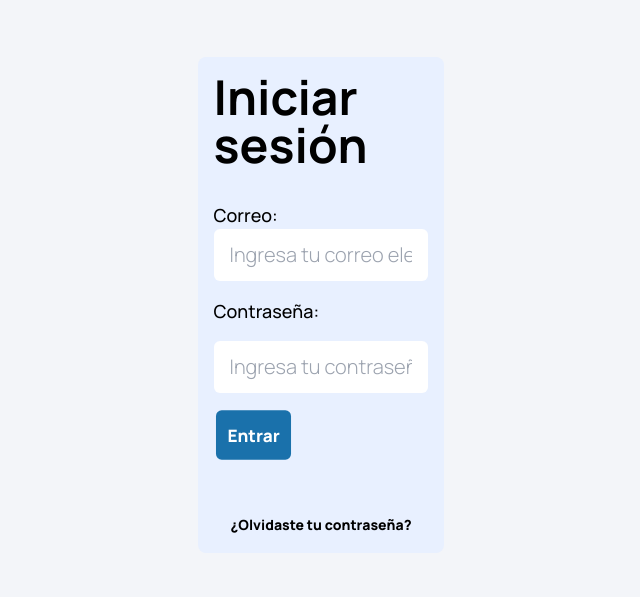
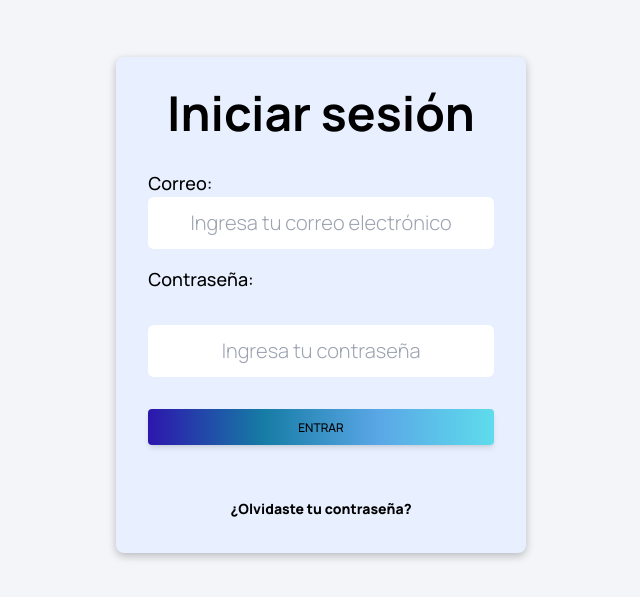
Before and after one commit to QUEVEDODENTAL/quevedo_dental, a Next.js app: page /auth/login in a window 1280 px wide. Shown: the part 111-708 px from the top of the page, without its empty margins (319-959 px from the left). Built offline with nearby package versions, Linux system fonts and the light colour scheme.

Commit message:
Primer cambio login

```diff
--- a/prisma/prueba.js
+++ b/prisma/prueba.js
@@ -4,7 +4,7 @@ const mysql = require('mysql');
 const conexion = mysql.createConnection({
   host: 'localhost', // Cambia esto por la dirección de tu servidor de base de datos si es diferente
   user: 'root', // Cambia esto por tu nombre de usuario de MySQL
-  password: 'Backend-1', // Cambia esto por tu contraseña de MySQL
+  password: '1234', // Cambia esto por tu contraseña de MySQL
   database: 'proyecto_salud' // Cambia esto por el nombre de tu base de datos
 });
 
--- a/src/components/HistorialPreguntas.jsx
+++ b/src/components/HistorialPreguntas.jsx
@@ -246,7 +246,7 @@ const renderColoracionLenguaOptions = () => {
           className="w-24 mb-2 cursor-pointer"
           width="80" height="70"
         />
-        <span className="text-xs">{coloracion}</span>
+
       </label>
     </div>
   ));
--- a/src/components/Login.jsx
+++ b/src/components/Login.jsx
@@ -40,10 +40,11 @@ function LoginForm() {
   });
 
   return (
-    <div className="mx-1 p-4 custom-shadowa rounded-lg lg:w-3/5 md:w-3/4 bg-secondary-dash2">
+    <div className="mx-auto p-8 w-4/5 max-w-lg custom-shadow rounded-lg bg-secondary-dash2"
+    >
       <h1 className='text-5xl font-bold flex justify-center mb-8'>Iniciar sesión</h1>
 
-      <form onSubmit={onSubmit} className="space-y-4">
+      <form onSubmit={onSubmit} className="space-y-8">
 
         {error && (
           <p className="bg-primary-red text-xs text-white p-3 rounded-md text-center"> {error}</p>
@@ -58,10 +59,10 @@ function LoginForm() {
             {...register("Email", {
               required: {
                 value: true,
-                message: "Email is required", // Mensaje de error si el campo está vacío
+                message: "Correo electronico requerido", // Mensaje de error si el campo está vacío
               },
             })}
-            className="w-full outline-none rounded-md mb-4 bg-gray-200 px-4 py-3"
+            className="w-full outline-none rounded-md mb-4 bg-gray-200 px-4 py-3 text-center"
             placeholder="Ingresa tu correo electrónico"
             style={{ fontWeight: "300" }}
           />
@@ -78,10 +79,10 @@ function LoginForm() {
           {...register("Password", {
             required: {
               value: true,
-              message: "Password is required", // Mensaje de error si el campo está vacío
+              message: "Contraseña requerida", // Mensaje de error si el campo está vacío
             },
           })}
-          className="w-full outline-none rounded-md bg-gray-200 px-4 py-3"
+          className="w-full outline-none rounded-md bg-gray-200 px-4 py-3 text-center"
           placeholder="Ingresa tu contraseña"
           style={{ fontWeight: "300" }}
         />
@@ -91,7 +92,8 @@ function LoginForm() {
           </span>
         )}
 
-        <button className="flex text-lg p-3 rounded-md bg-secondary-button text-white scale-95 cursor-pointer transform hover:scale-100 transition-transform duration-300 text-primary-white">
+        <button  className="mb-3 inline-block w-full rounded px-6 pb-2 pt-2.5 text-xs font-medium uppercase leading-normal text-white shadow-md transition duration-150 ease-in-out hover:shadow-lg focus:outline-none focus:ring-0 active:shadow-lg bg-gradient-to-r from-purple-700 to-blue-500"
+        style={{background:"linear-gradient(to right,  #2D16AD, #167CA5, #5AA7E6, #5EDCEC) "}}>
           Entrar
         </button>
       </form>
--- a/src/lib/db.js
+++ b/src/lib/db.js
@@ -1,5 +1,7 @@
 // Importa el cliente Prisma desde el paquete @prisma/client
-import { PrismaClient } from '@prisma/client'
+
+import { PrismaClient } from "@prisma/client"
+
 
 // Función para crear una nueva instancia de PrismaClient
 const prismaClientSingleton = () => {
```
